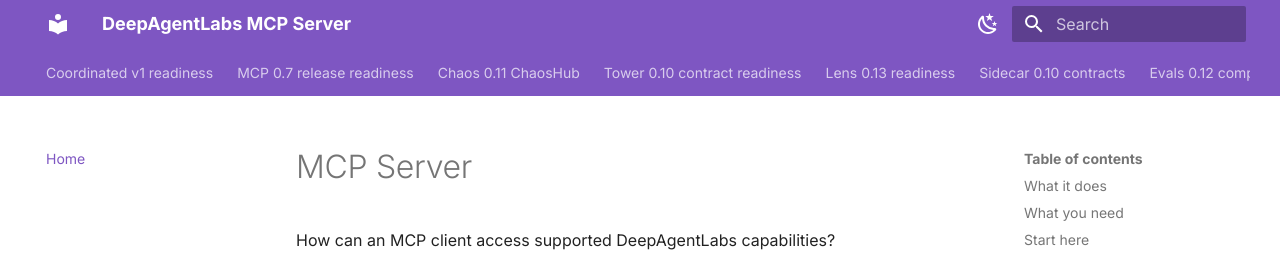
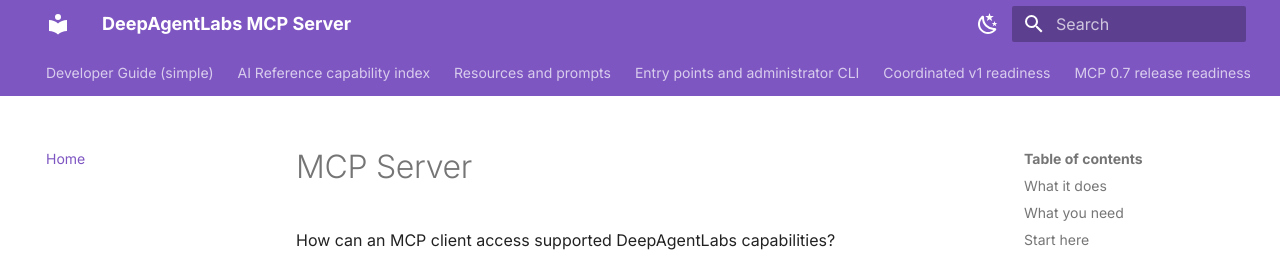
Before and after one commit to DeepAgentLabs/mcp-server, an MkDocs documentation site: the page built from docs/index.md, in a window 1280 px wide and 969 px high. Shown: the top 257 px of the window. Built offline with MkDocs 1.6.1 and Material for MkDocs 9.7.7, drawn with Linux system fonts in a browser that asks for light colours.

Commit message:
docs: complete mkdocs.yml documentation coverage

```diff
--- a/mkdocs.yml
+++ b/mkdocs.yml
@@ -40,6 +40,10 @@ theme:
     repo: fontawesome/brands/github
 
 nav:
+  - Developer Guide (simple): developer-guide.md
+  - AI Reference capability index: ai-reference-index.md
+  - Resources and prompts: resources-and-prompts.md
+  - Entry points and administrator CLI: cli-reference.md
   - Coordinated v1 readiness: coordinated-v1-readiness.md
   - MCP 0.7 release readiness: release-readiness.md
   - Chaos 0.11 ChaosHub: chaos-0.11-chaoshub.md
```
